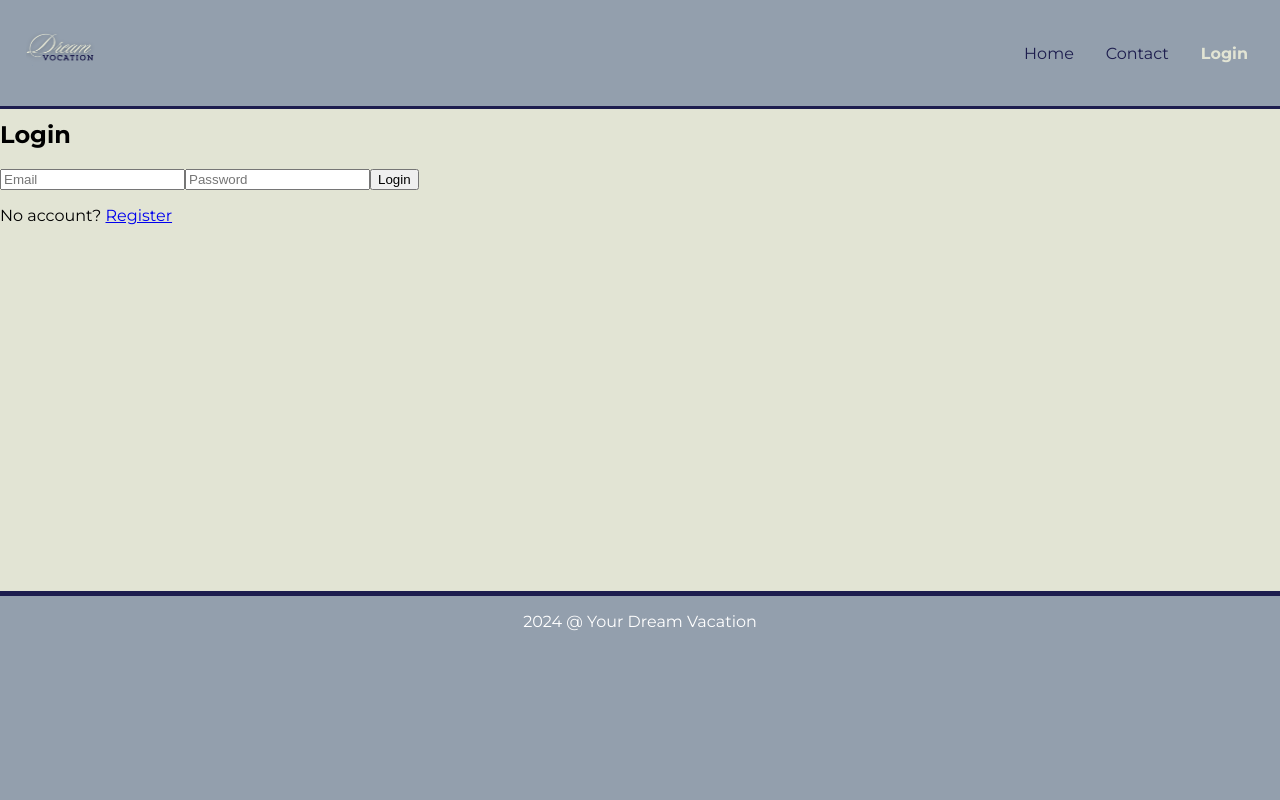
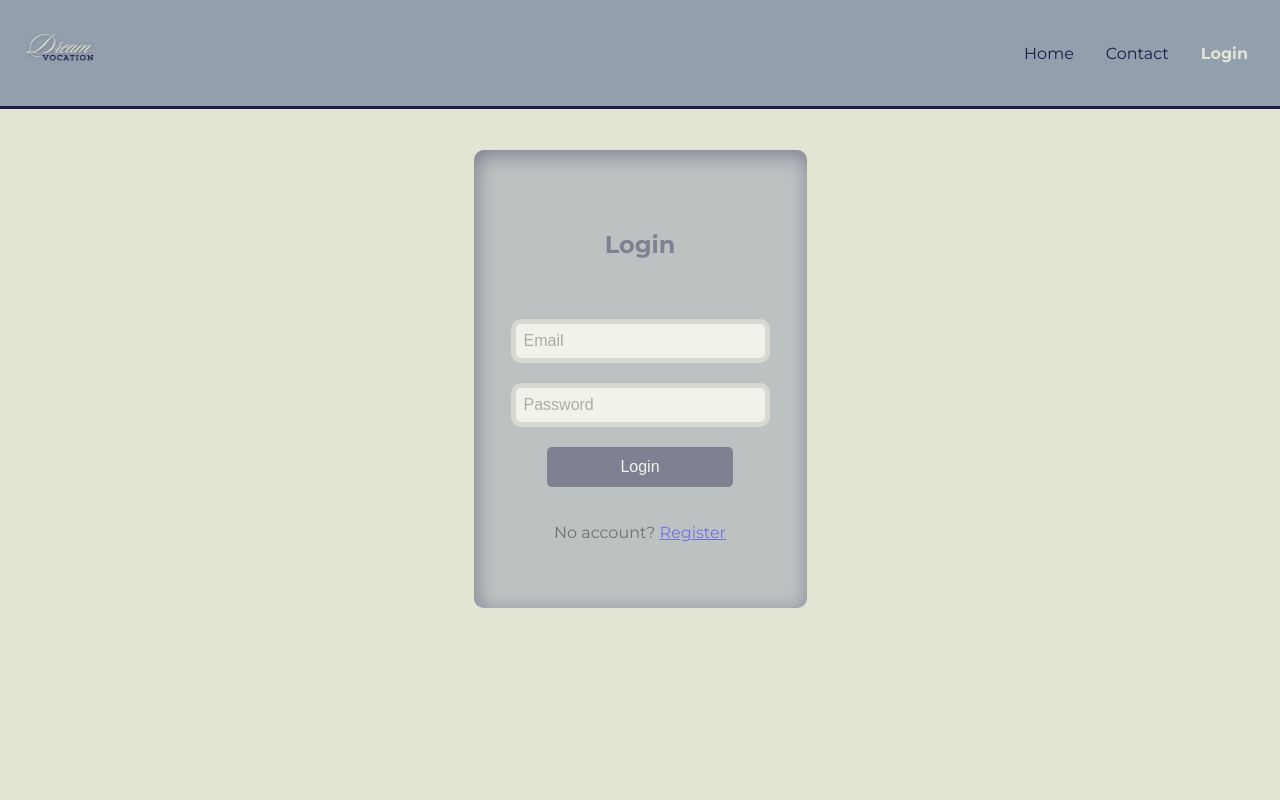
Before and after one commit to Safouu/final-project-test, a React (Vite) app in the folder frontend/: page /login in a window 1280 px wide. Shown: the top 800 px of the page. Built offline with nearby package versions, Linux system fonts and the light colour scheme.

Commit message:
style: login-contact

```diff
--- a/frontend/src/components/Contact.jsx
+++ b/frontend/src/components/Contact.jsx
@@ -39,8 +39,10 @@ const Contact = () => {
 
     <div className="home">
 
+      <div className="contact-container">
+      <h2>Contact Us</h2>
       <form className="contact-form" onSubmit={handleSubmit}>
-        <h2>Contact Us</h2>
+
         {submitted && <p className="success-message">Thank you for your message!</p>}
 
         <input
@@ -65,12 +67,14 @@ const Contact = () => {
         />
         <button type="submit">Send Message</button>
       </form>
+
+      </div>
       <div className="company-details">
         <p>World Wide Vecation GmbH 123</p>
         <p>Berliner Strasse 2b, Berlin, Germany</p>
         <p>(+49) 1456-7890</p>
         <p>
-          <a href="https://www.wwv.com" target="_blank" rel="noopener noreferrer">
+          <a href="https://dream-voacation.com" target="_blank" rel="noopener noreferrer">
             www.wwv.com
           </a>
         </p>
--- a/frontend/src/components/Footer.jsx
+++ b/frontend/src/components/Footer.jsx
@@ -2,6 +2,7 @@ const Footer = () => {
   return (
     <footer>
       {new Date().getFullYear()} @ Your Dream Vacation
+
     </footer>
 )
   };
--- a/frontend/src/components/Login.jsx
+++ b/frontend/src/components/Login.jsx
@@ -54,7 +54,7 @@ const Login = () => {
   };
 
   return (
-
+    <div className="home">
     <div className="login-container">
       <form className="login-form" onSubmit={handleSubmit}>
         <h2>Login</h2>
@@ -78,6 +78,7 @@ const Login = () => {
         <p>No account? <NavLink to="/register">Register</NavLink></p>
       </form>
     </div>
+    </div>
   );
 };
 
--- a/frontend/src/index.css
+++ b/frontend/src/index.css
@@ -23,7 +23,7 @@ body, html {
 }
 
 main {
-  padding-bottom: 350px;
+  height: 100vh;
   margin-top: 100px;
   background-color: var(--hover-color);
 }
@@ -38,18 +38,27 @@ main {
 
 /*Contact*/
 
+.contact-container {
+margin-top: 50px;
+padding: 50px;
+background-color: var(--main-color);
+z-index: 1;
+border-radius: 10px;
+opacity: 0.5 ;
+box-shadow: inset 2px 5px 20px var(--secondary-color);
+}
+
 .contact-form {
   display: flex;
   flex-direction: column;
   align-items: center;
-gap: 30px;
-margin-top: 20px;
+  gap: 20px;
 }
 
 .contact-form input {
 width: 100%;
 padding: 5px;
-background-color: var(--main-color);
+background-color: var(--color-white);
 color: var(--color-white);
 font-size: var(--font-size-small);
 border-radius: 5px;
@@ -59,8 +68,7 @@ border: 1px solid #ccc;
 .contact-form textarea {
 width: 100%;
 padding: 5px;
-background-color: var(--main-color);
-color: var(--color-white);
+background-color: var(--color-white);
 font-size: var(--font-size-small);
 border-radius: 5px;
 border: 5px solid #ccc;
@@ -71,7 +79,7 @@ border: 5px solid #ccc;
 width: 80%;
 height: 40px;
 padding: 5px;
-background-color: var(--main-color);
+background-color: var(--secondary-color);
 color: white;
 font-size: var(--font-size-small);
 border: none;
@@ -80,19 +88,30 @@ cursor: pointer;
 }
 
 .contact-form button:hover {
-background-color: var(--secondary-color);
+background-color: var(--main-color);
+border: 1px solid var(--secondary-color);
 }
 
 .company-details  {
   display: flex;
   flex-direction: column;
   align-items: center;
-margin-top: 150px;
+  width: 60%;
+  margin-top: 20px;
+  padding: 10px;
+  background-color: var(--secondary-color);
+  color: var(--color-white);
+  z-index: 1;
+  border-radius: 50px;
+  border: 14px solid var(--secondary-color);
+  opacity: 0.5 ;
+  box-shadow: inset 2px 5px 20px var(--main-color);
 }
 
-
-
-
+.company-details a {
+  font-size: var(--font-size-small);
+ color: var(--main-color);
+}
 
 /*Footer*/
 
@@ -102,6 +121,8 @@ footer {
   border-top: 5px solid var(--secondary-color);
   padding: 1rem;
   color: white;
+  height: 50px;
+  bottom: 0;
 }
 
 /* Header/Nav/logo/dropdown */
@@ -329,6 +350,65 @@ header .logout {
 /*Login*/
 
 
+.home .login-container {
+
+  margin-top: 50px;
+  padding: 50px;
+  background-color: var(--main-color);
+  z-index: 1;
+  border-radius: 10px;
+  opacity: 0.5 ;
+  box-shadow: inset 2px 5px 20px var(--secondary-color);
+}
+
+h2 {
+  color: var(--secondary-color);
+  font-size: var(--font-size-medium);
+
+}
+
+ .home .login-form {
+  display: flex;
+  flex-direction: column;
+  align-items: center;
+  gap: 20px;
+  margin-top: 10px;
+}
+
+.home .login-form {
+  display: flex;
+  flex-direction: column;
+  align-items: center;
+  gap: 20px;
+
+}
+
+.home .login-form input {
+  width: 100%;
+  padding: 8px;
+  font-size: var(--font-size-small);
+  border-radius: 10px;
+  border: 5px solid #ccc;
+}
+
+.home .login-form button {
+  width: 80%;
+  height: 40px;
+  padding: 5px;
+  background-color: var(--secondary-color);
+  color: var(--color-white);
+  font-size: var(--font-size-small);
+  border: none;
+  border-radius: 5px;
+  cursor: pointer;
+}
+
+.home .login-form button:hover {
+  background-color: var(--secondary-color);
+  color: var(--color-white);
+}
+
+
 
 
 
@@ -553,6 +633,9 @@ header .logout {
 }
 
 @media (max-width: 480px) {
+
+
+
   header {
     padding: 0.7rem;
   }
```
Also changed, not shown: 1 other file (tests, documents, lock files or other folders). Lines whose indentation alone changed are shown as unchanged.
